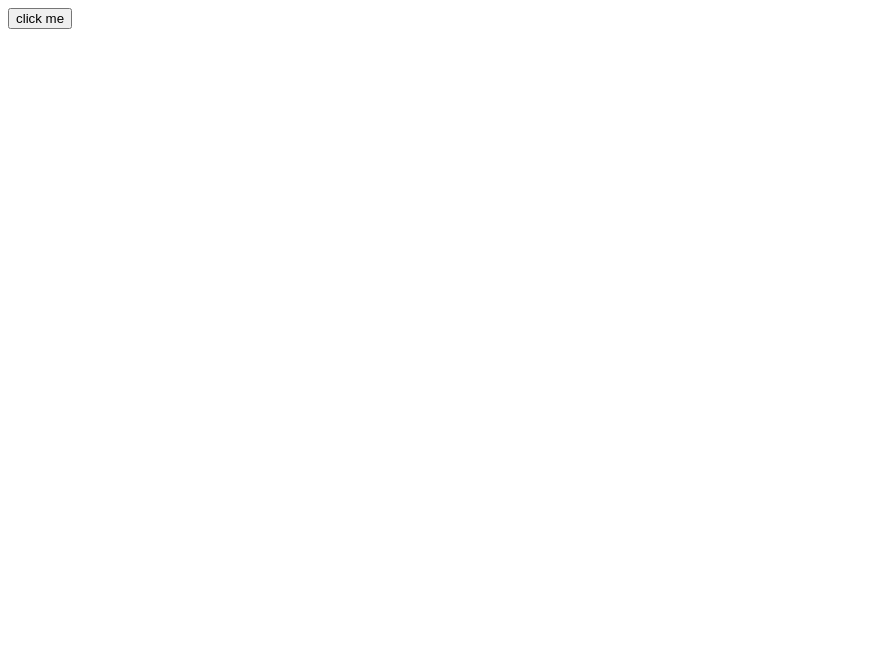
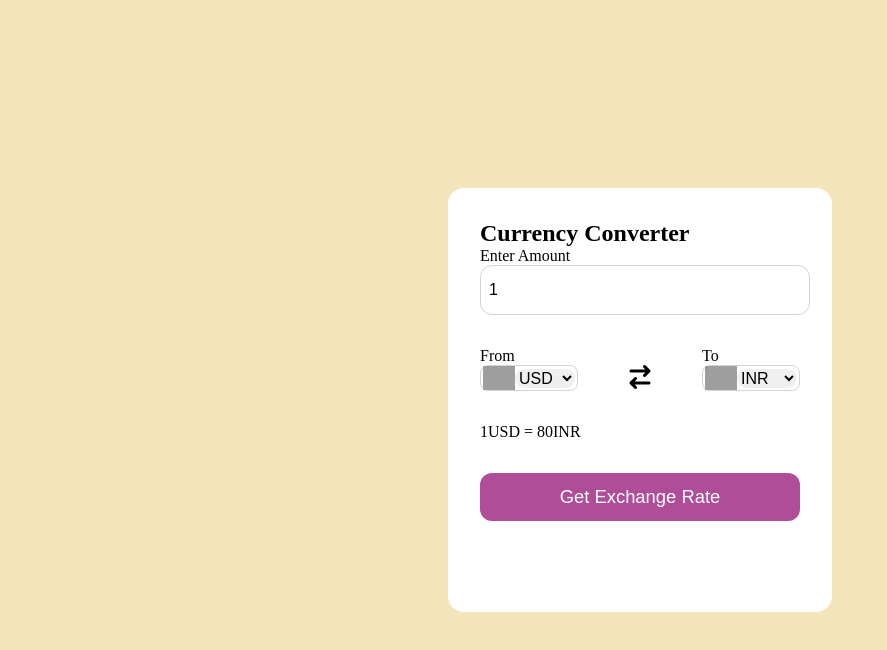
Before and after one commit to DeepakSaini-1/CODSOFT, a plain HTML site: page index.html in a window 1280 px wide. Shown: the whole page, without its empty margins (0-887 px from the left). Drawn offline with Linux system fonts and the light colour scheme; grey boxes are pictures that could not be loaded.

Commit message:
Add files via upload

```diff
--- /dev/null
+++ b/codes.js
@@ -0,0 +1,161 @@
+const countryList = {
+  AED: "AE",
+  AFN: "AF",
+  XCD: "AG",
+  ALL: "AL",
+  AMD: "AM",
+  ANG: "AN",
+  AOA: "AO",
+  AQD: "AQ",
+  ARS: "AR",
+  AUD: "AU",
+  AZN: "AZ",
+  BAM: "BA",
+  BBD: "BB",
+  BDT: "BD",
+  XOF: "BE",
+  BGN: "BG",
+  BHD: "BH",
+  BIF: "BI",
+  BMD: "BM",
+  BND: "BN",
+  BOB: "BO",
+  BRL: "BR",
+  BSD: "BS",
+  NOK: "BV",
+  BWP: "BW",
+  BYR: "BY",
+  BZD: "BZ",
+  CAD: "CA",
+  CDF: "CD",
+  XAF: "CF",
+  CHF: "CH",
+  CLP: "CL",
+  CNY: "CN",
+  COP: "CO",
+  CRC: "CR",
+  CUP: "CU",
+  CVE: "CV",
+  CYP: "CY",
+  CZK: "CZ",
+  DJF: "DJ",
+  DKK: "DK",
+  DOP: "DO",
+  DZD: "DZ",
+  ECS: "EC",
+  EEK: "EE",
+  EGP: "EG",
+  ETB: "ET",
+  EUR: "FR",
+  FJD: "FJ",
+  FKP: "FK",
+  GBP: "GB",
+  GEL: "GE",
+  GGP: "GG",
+  GHS: "GH",
+  GIP: "GI",
+  GMD: "GM",
+  GNF: "GN",
+  GTQ: "GT",
+  GYD: "GY",
+  HKD: "HK",
+  HNL: "HN",
+  HRK: "HR",
+  HTG: "HT",
+  HUF: "HU",
+  IDR: "ID",
+  ILS: "IL",
+  INR: "IN",
+  IQD: "IQ",
+  IRR: "IR",
+  ISK: "IS",
+  JMD: "JM",
+  JOD: "JO",
+  JPY: "JP",
+  KES: "KE",
+  KGS: "KG",
+  KHR: "KH",
+  KMF: "KM",
+  KPW: "KP",
+  KRW: "KR",
+  KWD: "KW",
+  KYD: "KY",
+  KZT: "KZ",
+  LAK: "LA",
+  LBP: "LB",
+  LKR: "LK",
+  LRD: "LR",
+  LSL: "LS",
+  LTL: "LT",
+  LVL: "LV",
+  LYD: "LY",
+  MAD: "MA",
+  MDL: "MD",
+  MGA: "MG",
+  MKD: "MK",
+  MMK: "MM",
+  MNT: "MN",
+  MOP: "MO",
+  MRO: "MR",
+  MTL: "MT",
+  MUR: "MU",
+  MVR: "MV",
+  MWK: "MW",
+  MXN: "MX",
+  MYR: "MY",
+  MZN: "MZ",
+  NAD: "NA",
+  XPF: "NC",
+  NGN: "NG",
+  NIO: "NI",
+  NPR: "NP",
+  NZD: "NZ",
+  OMR: "OM",
+  PAB: "PA",
+  PEN: "PE",
+  PGK: "PG",
+  PHP: "PH",
+  PKR: "PK",
+  PLN: "PL",
+  PYG: "PY",
+  QAR: "QA",
+  RON: "RO",
+  RSD: "RS",
+  RUB: "RU",
+  RWF: "RW",
+  SAR: "SA",
+  SBD: "SB",
+  SCR: "SC",
+  SDG: "SD",
+  SEK: "SE",
+  SGD: "SG",
+  SKK: "SK",
+  SLL: "SL",
+  SOS: "SO",
+  SRD: "SR",
+  STD: "ST",
+  SVC: "SV",
+  SYP: "SY",
+  SZL: "SZ",
+  THB: "TH",
+  TJS: "TJ",
+  TMT: "TM",
+  TND: "TN",
+  TOP: "TO",
+  TRY: "TR",
+  TTD: "TT",
+  TWD: "TW",
+  TZS: "TZ",
+  UAH: "UA",
+  UGX: "UG",
+  USD: "US",
+  UYU: "UY",
+  UZS: "UZ",
+  VEF: "VE",
+  VND: "VN",
+  VUV: "VU",
+  YER: "YE",
+  ZAR: "ZA",
+  ZMK: "ZM",
+  ZWD: "ZW",
+};
--- a/index.html
+++ b/index.html
@@ -1,15 +1,49 @@
+
 <!DOCTYPE html>
 <html lang="en">
-<head>
-    <meta charset="UTF-8">
-    <meta http-equiv="X-UA-Compatible" content="IE=edge">
-    <meta name="viewport" content="width=device-width, initial-scale=1.0">
-    <title>Document</title>
-    <link rel="stylesheet" href="style.css">
-</head>
-<body>
-    <button id="btn">click me</button>
-    <p id="fact"></p>
+  <head>
+    <meta charset="UTF-8" />
+    <meta name="viewport" content="width=device-width, initial-scale=1.0" />
+    <title>Currency Converter</title>
+    <link href="style.css" rel="stylesheet" />
+    <link
+      rel="stylesheet"
+      href="https://cdnjs.cloudflare.com/ajax/libs/font-awesome/6.5.1/css/all.min.css"
+      integrity="sha512-DTOQO9RWCH3ppGqcWaEA1BIZOC6xxalwEsw9c2QQeAIftl+Vegovlnee1c9QX4TctnWMn13TZye+giMm8e2LwA=="
+      crossorigin="anonymous"
+      referrerpolicy="no-referrer"
+    />
+  </head>
+  <body>
+    <div class="container">
+      <h2>Currency Converter</h2>
+      <from>
+        <div class="amount">
+          <p>Enter Amount</p>
+          <input value="1" type="text" />
+        </div>
+        <div class="dropdown">
+          <div class="from">
+            <p>From</p>
+            <div class="select-container">
+              <img src="https://flagsapi.com/US/flat/64.png" />
+              <select name="from"></select>
+            </div>
+          </div>
+          <i class="fa-solid fa-arrow-right-arrow-left"></i>
+          <div class="to">
+            <p>To</p>
+            <div class="select-container">
+              <img src="https://flagsapi.com/IN/flat/64.png" />
+              <select name="to"></select>
+            </div>
+          </div>
+        </div>
+        <div class="msg">1USD = 80INR</div>
+        <button>Get Exchange Rate</button>
+      </from>
+    </div>
+    <script src="codes.js"></script>
     <script src="script.js"></script>
-</body>
+  </body>
 </html>
--- a/script.js
+++ b/script.js
@@ -1,41 +1,60 @@
-const url = "https://cat-fact.herokuapp.com/facts";
-const factpara = document.querySelector("#fact");
-const btn = document.querySelector("#btn");
+const base_url = "https://cdn.jsdelivr.net/gh/fawazahmed0/currency-api@1/latest/currencies"
 
-const getFacts = async () => {
-    console.log("Gettin data...");
-    let response = await fetch(url);
-    console.log(response)
-    let data = await response.json();
-    console.log(data[0].text)
+const base_url2 = "https://v6.exchangerate-api.com/v6/965a19103494e509fa1e15c1/latest"
+// const base_url = "https://v6.exchangerate-api.com/v6/965a19103494e509fa1e15c1/latest/INR"
 
-    factpara.innerText = data[0].text;
-};
+const dropdowns = document.querySelectorAll(".dropdown select");
+const btn = document.querySelector("from button");
+const fromCurr = document.querySelector(".from select")
+const toCurr = document.querySelector(".to select")
+const msg = document.querySelector(".msg")
 
-/*
-// using promise chain
-function getFacts() {
-    fetch(url).then((response) => {
-        return response.json();
-    }).then((data) => {
-        console.log(data);
-        factpara.innerText = data[0].text;
+for (let select of dropdowns) {
+  for (currCode in countryList) {
+    let newOption = document.createElement("option");
+    newOption.innerText = currCode;
+    newOption.value = currCode;
+    if (select.name === "from" && currCode == "USD") {
+      newOption.selected = "selected";
+    }
+    else if (select.name === "to" && currCode == "INR") {
+      newOption.selected = "selected";
+    }
+    select.append(newOption);
+  }
+  select.addEventListener("change", (evt) => {
+    updataflag(evt.target)
+  })
+}
 
-    })
+const updataflag = (element) => {
+  let cuurCode = element.value;
+  let countryCode = countryList[cuurCode]
+  let newSrc = `https://flagsapi.com/${countryCode}/flat/64.png`
+  let img = element.parentElement.querySelector("img");
+  img.src = newSrc;
 }
-*/
-
-// getFacts();
-btn.addEventListener("click", getFacts);
 
 
-// const url2 = "https://pokeapi.co/api/v2/evolution-chain/1/";
+btn.addEventListener("click", async (evt) => {
+  evt.preventDefault(); // if you click on the button reload the pagge and show some detali in url. it's close this all
+  let amount = document.querySelector(".amount input");
+  let amtVal = amount.value;
+  if (amtVal === "" || amtVal < 1) {
+    amtVal = 1
+    amount.value = "1"
+  }
 
-// const getFacts = async ()=> {
-//     console.log("getting data ....")
-//     const response = await fetch(url2)
-//     console.log(response)
-//     const data=response.json();
-//     console.log(data)
-// }
-// getFacts();
+  // this api not work
+  // console.log(fromCurr.value , toCurr.value.toLowerCase())
+  // const url = `${base_url}/${fromCurr.value.toLowerCase()}/${toCurr.value.toLowerCase()}.json`;
+  // let response = await fetch(url)
+  // console.log(url)
+
+  const url2 = `${base_url2}/${fromCurr.value}`;
+  let response2 = await fetch(url2)
+  let data = await response2.json();
+  let rate = data.conversion_rates;
+  msg.innerText = `${amtVal} ${fromCurr.value} = ${rate[fromCurr.value] * rate[toCurr.value]} ${toCurr.value}`
+
+});
--- a/style.css
+++ b/style.css
@@ -0,0 +1,83 @@
+
+* {
+    margin: 0;
+    padding: 0;
+  }
+
+  body {
+    display: flex;
+    justify-content: center;
+    align-items: center;
+    min-height: 100vh;
+    background-color: #f4e4ba;
+  }
+
+  .container {
+    background-color: #fff;
+    padding: 2rem;
+    border-radius: 1rem;
+    min-height: 45vh;
+    width: 40vh;
+  }
+
+  from {
+    margin: 2rem 0 1rem 0;
+  }
+
+  from select,
+  button,
+  input {
+    width: 100%;
+    border: none;
+    outline: none;
+    border-radius: 0.75rem;
+  }
+
+  from input {
+    border: 1px solid lightgray;
+    font-size: 1rem;
+    height: 3rem;
+    padding-left: 0.5rem;
+  }
+
+  .dropdown {
+    display: flex;
+    justify-content: space-between;
+    align-items: center;
+    margin-top: 2rem;
+  }
+
+  .dropdown i {
+    font-size: 1.5rem;
+    margin-top: 1rem;
+  }
+
+  .select-container img {
+    max-width: 2rem;
+  }
+
+  .select-container {
+    display: flex;
+    justify-content: center;
+    align-items: center;
+    width: 6rem;
+    border-radius: 0.5rem;
+    border: 1px solid lightgray;
+  }
+
+  .select-container select {
+    font-size: 1rem;
+    width: auto;
+  }
+
+  .msg {
+    margin: 2rem 0 2rem 0;
+  }
+
+  from button {
+    height: 3rem;
+    background-color: #af4d98;
+    color: #fff;
+    font-size: 1.15rem;
+    cursor: pointer;
+  }
```
